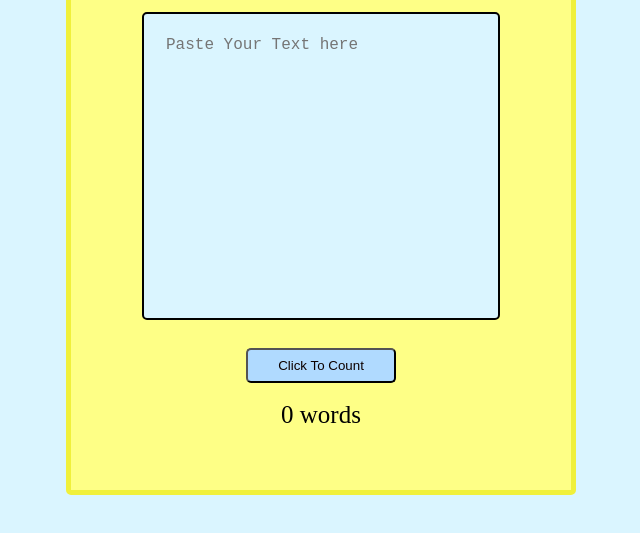
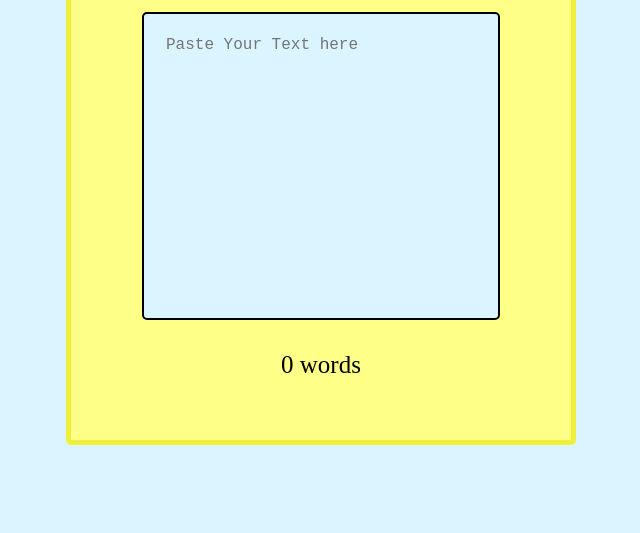
Before and after one commit to kalai1610/wordCounter-responsive, a plain HTML site: page index.html in a window 1280 px wide. Shown: the part 101-634 px from the top of the page, without its empty margins (327-967 px from the left). Drawn offline with Linux system fonts and the light colour scheme.

Commit message:
Removed button and Added onkey event listerner for word counter

```diff
--- a/index.html
+++ b/index.html
@@ -17,18 +17,19 @@
           placeholder="Paste Your Text here"
         ></textarea>
       </div>
-      <div>
-        <button type="submit" onclick="wordcount()">Click To Count</button>
-      </div>
+      <div></div>
       <div id="result">0 words</div>
     </div>
     <script>
+      let textpaste = document.getElementById("pastearea");
+
       function wordcount() {
-        let textpaste = document.getElementById("pastearea").value;
-        const textarea = textpaste.split(" ");
+        let values = textpaste.value;
+        const textarea = values.split(" ");
         document.getElementById("result").innerHTML =
           textarea.length + " words";
       }
+      textpaste.addEventListener("keyup", wordcount);
     </script>
   </body>
 </html>
```
